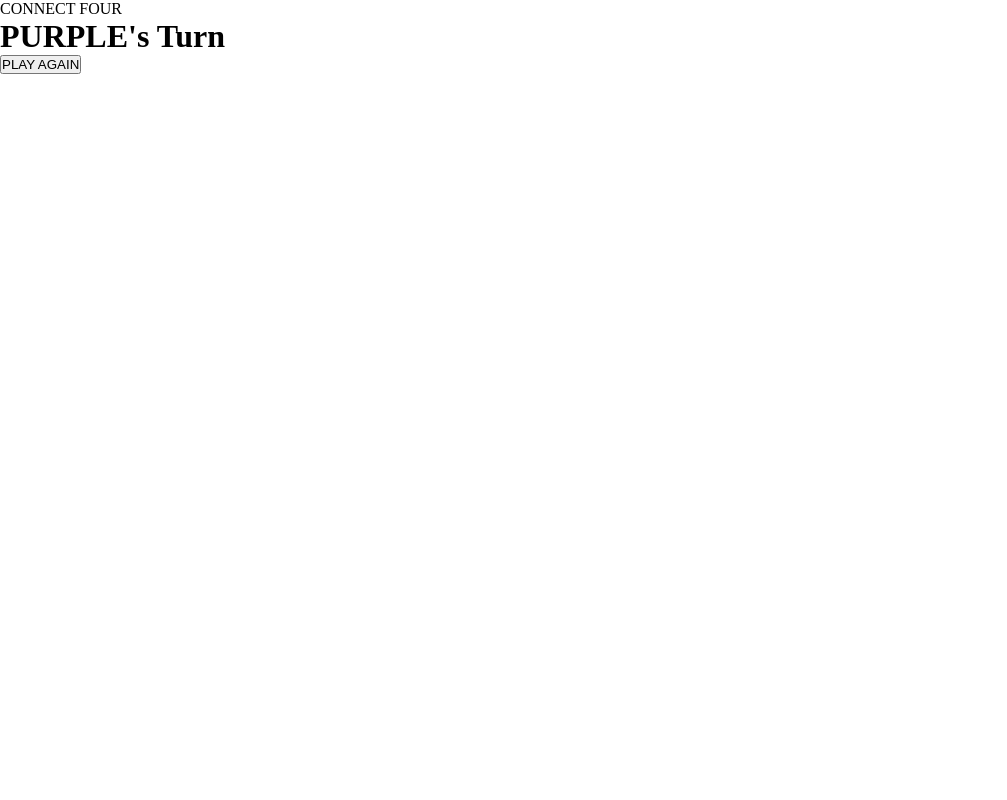
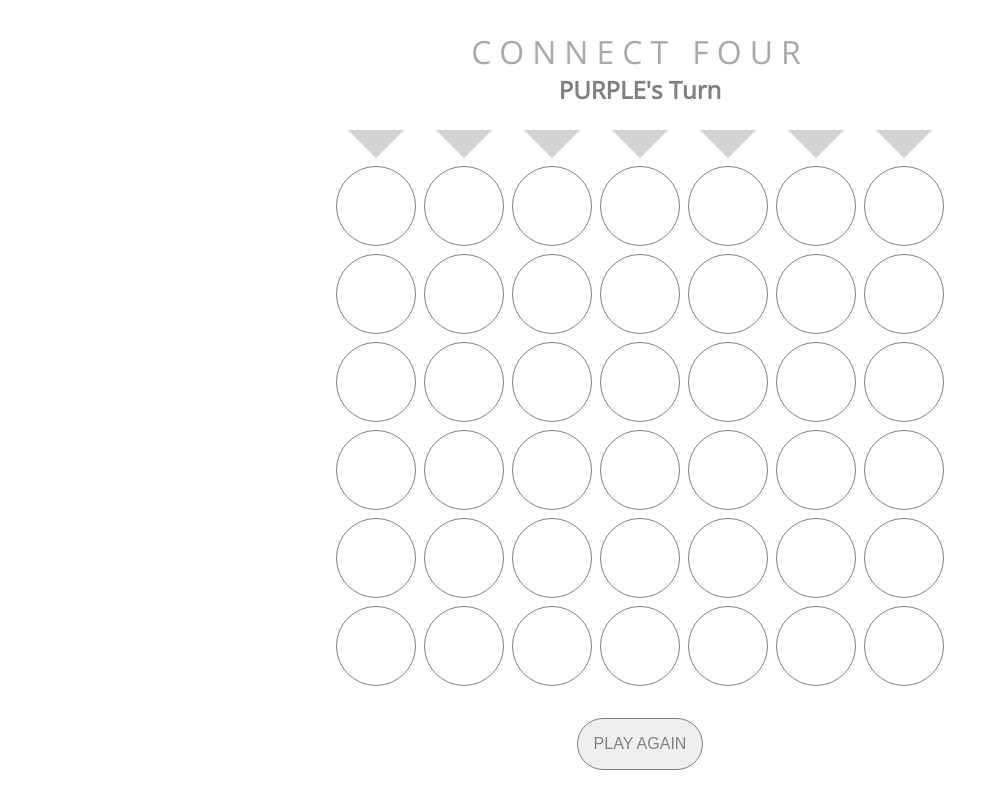
Before and after one commit to HarmonyMorse/ConnectFour, a plain HTML site: page index.html in a window 1280 px wide. Shown: the whole page, without its empty margins (0-1007 px from the left). Drawn offline with nearby package versions, Linux system fonts and the light colour scheme.

Commit message:
Complete part 2 CSS

```diff
--- a/css/main.css
+++ b/css/main.css
@@ -4,3 +4,73 @@
 	padding: 0;
 	margin: 0;
 }
+
+body {
+    /* viewport units: vh (viewport height), vw (width), vmin(smallest between vh and vw): <#%>vx: e.g. 50vh (50% of the view height) */
+    height: 100vh;
+    margin: 0;
+    font-family: 'Open Sans', sans-serif;
+    display: flex;
+    flex-direction: column;
+    justify-content: center;
+    align-items: center;
+}
+
+header {
+    font-size: 4vmin;
+    color: darkgray;
+    letter-spacing: 1vmin;;
+}
+
+h1 {
+    color: gray;
+    font-size: 3vmin;
+}
+
+#markers {
+    display: grid;
+    grid-template-columns: repeat(7, 10vmin);
+    gap: 1vmin;
+    margin-top: 1.5vmin;
+}
+
+#markers > div {
+    height: 10vmin;
+    border-width: 5vmin;
+    border-style: solid;
+    border-color: lightgray transparent transparent;
+    transform: scale(0.7);
+}
+
+#markers > div:hover {
+    transform: scale(.9);
+    transition: transform 150ms ease-in;
+    border-top-color: darkgray;
+}
+
+#board {
+    display: grid;
+    grid-template-columns: repeat(7, 10vmin);
+    grid-template-rows: repeat(6, 10vmin);
+    gap: 1vmin;
+    margin-top: -4vmin;
+}
+
+#board > div {
+    border-radius: 50%;
+    border: 0.1vmin solid gray;
+}
+
+button {
+    margin-top: 4vmin;
+    padding: 2vmin;
+    font-size: 2vmin;
+    border-radius: 4vmin;
+    border: 0.1vmin solid gray;
+    color: gray;
+}
+
+button:hover {
+    color: white;
+    background-color: darkgray;
+}
--- a/index.html
+++ b/index.html
@@ -4,6 +4,12 @@
         <meta charset="UTF-8" />
         <meta name="viewport" content="width=device-width, initial-scale=1.0" />
         <title>Document</title>
+        <link rel="preconnect" href="https://fonts.googleapis.com" />
+        <link rel="preconnect" href="https://fonts.gstatic.com" crossorigin />
+        <link
+            href="https://fonts.googleapis.com/css2?family=Open+Sans:wght@300&display=swap"
+            rel="stylesheet"
+        />
         <link rel="stylesheet" href="css/main.css" />
         <script defer src="js/main.js"></script>
     </head>
```
